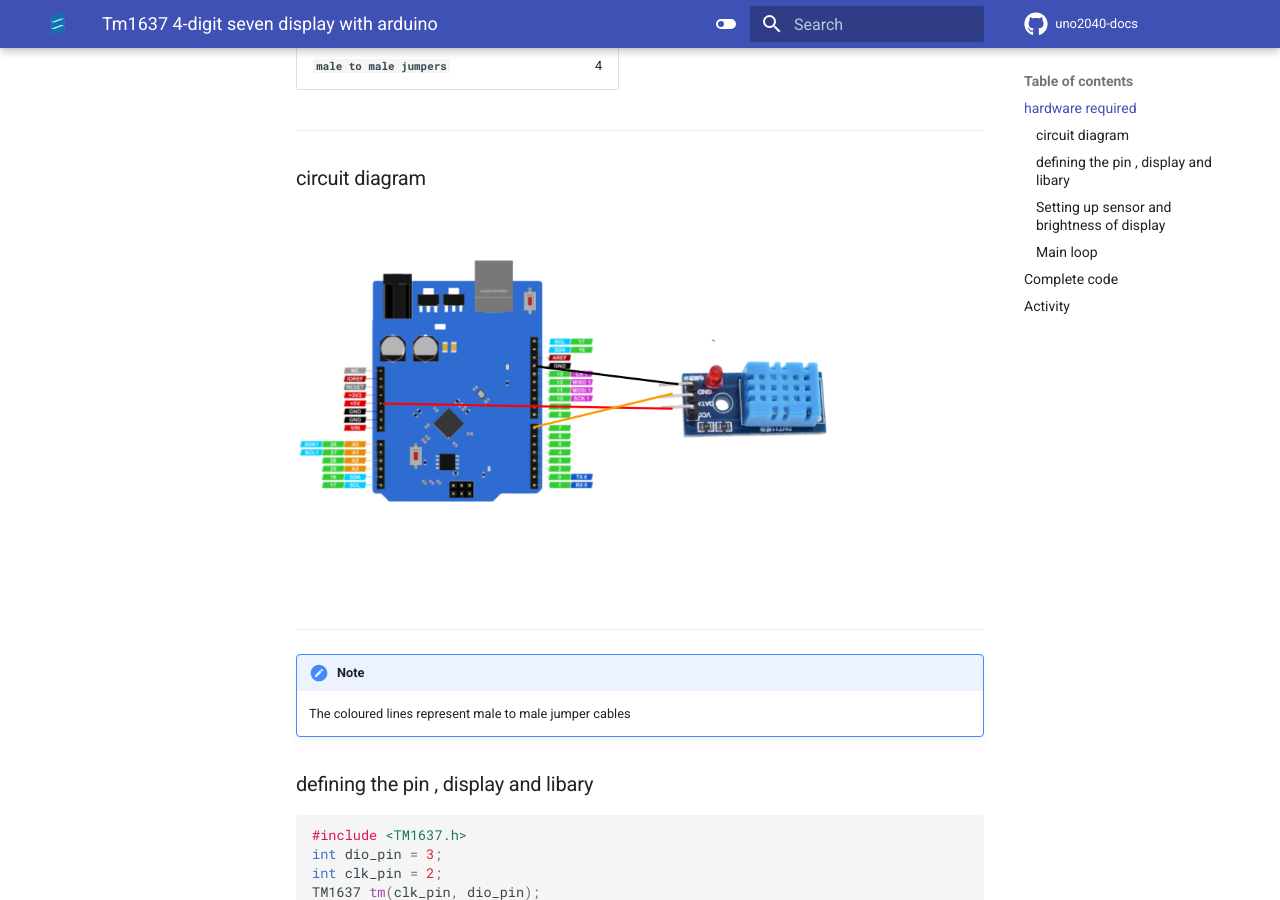
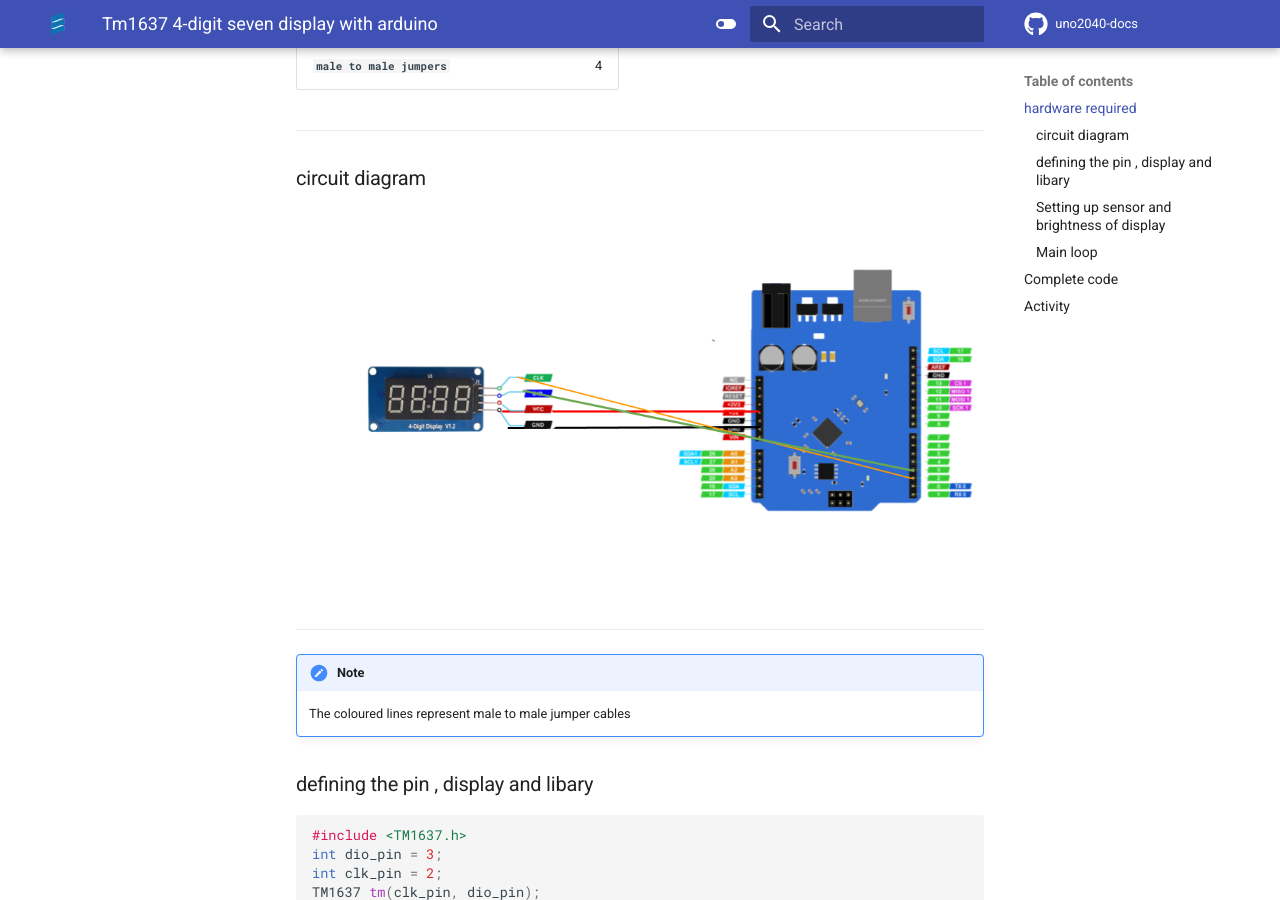
Before and after one commit to suraj022/uno2040-docs, an MkDocs documentation site: the page built from docs/tm1637 4-digit seven display with arduino.md, in a window 1280 px wide and 900 px high, scrolled down 483 px. Built offline with MkDocs 1.6.1 and Material for MkDocs 9.7.7, drawn with Linux system fonts in a browser that asks for light colours; comment, search, counter and statistics services are not loaded.

Commit message:
Update tm1637 4-digit seven display with arduino.md

```diff
--- a/docs/tm1637 4-digit seven display with arduino.md
+++ b/docs/tm1637 4-digit seven display with arduino.md
@@ -16,7 +16,7 @@ Showing some pattern Tm1637 4-digit seven display with the help of arduino
 
 ### circuit diagram
 
-![blink led circuit](assets/dth.png)
+![blink led circuit](assets/display.png)
 <hr/>
 
 !!! note
```
